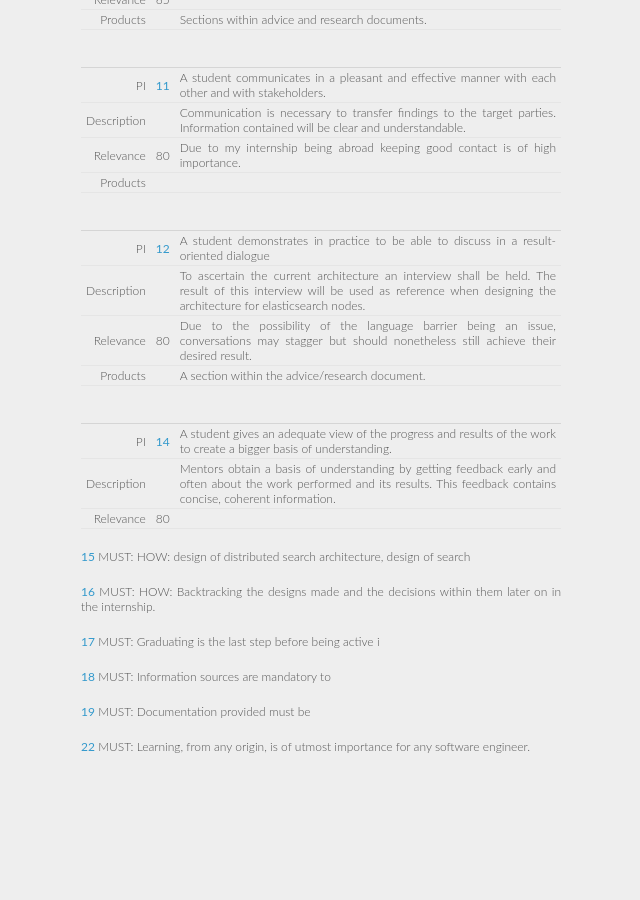
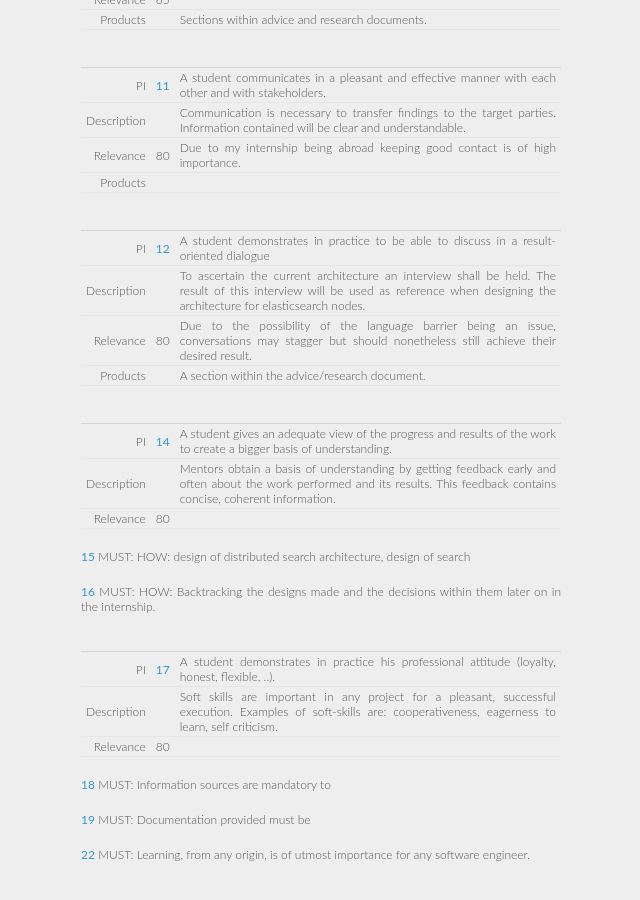
Before and after one commit to xeago/gradblog, a Jekyll site: the page built from graduation/performance-plan.md, in a window 1280 px wide and 900 px high, scrolled down 2060 px. Shown: the whole window, without its empty margins (319-959 px from the left). Built offline with Jekyll 4.4.1, drawn with Linux system fonts in a browser that asks for light colours; Markdown is read by kramdown in place of the engine named in the settings; before the commit the page ends 2852 px from its top, so only the background shows below that.

Commit message:
Add PI 17

```diff
--- a/graduation/performance-plan.md
+++ b/graduation/performance-plan.md
@@ -125,8 +125,11 @@ Relevance   | 80        |
     MUST:
     HOW:    Backtracking the designs made and the decisions within them later on in the internship.
 
-[17][PI17]
-    MUST:   Graduating is the last step before being active i
+  |         |
+-:|:-------:|-----------|
+PI          | [17][PI17]| A student demonstrates in practice his professional attitude (loyalty, honest, flexible, ..).
+Description |           | Soft skills are important in any project for a pleasant, successful execution. Examples of soft-skills are: cooperativeness, eagerness to learn, self criticism.
+Relevance   | 80        |
 
 [18][PI18]
     MUST:   Information sources are mandatory to
```
